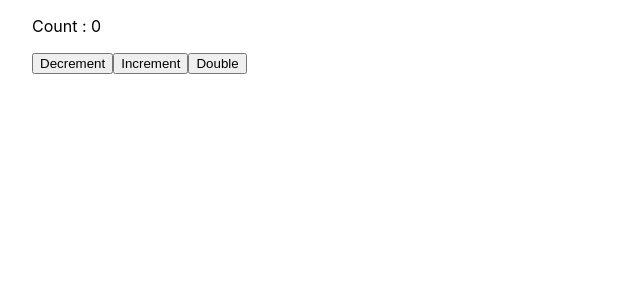
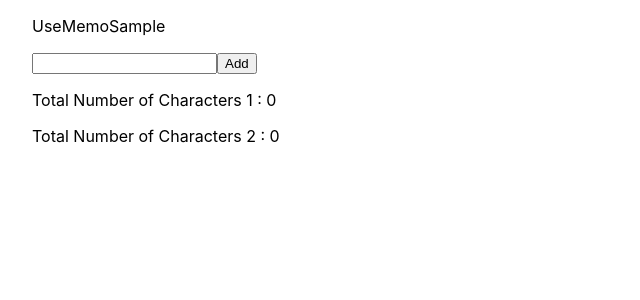
Before and after one commit to shotasz/typescript-app, a Next.js app: page / in a window 1280 px wide. Shown: the top 300 px of the page, without its empty margins (0-640 px from the left). Built offline with nearby package versions, Linux system fonts and the light colour scheme.

Commit message:
フックuseMemo

```diff
--- a/pages/index.tsx
+++ b/pages/index.tsx
@@ -1,59 +1,49 @@
 import type { NextPage } from 'next'
 import Head from 'next/head'
 import Image from 'next/image'
-import {
-  createContext,
-  memo,
-  ReactElement,
-  ReactNode,
-  useCallback,
-  useReducer,
-  useState
-} from 'react'
+import { ChangeEvent, useMemo, useState } from 'react'
 import styles from '../styles/Home.module.css'
 
-type ButtonProps = { onClick: () => void }
-type Action = 'DECREMENT' | 'INCREMENT' | 'DOUBLE' | 'RESET'
+const Home = () => {
+  const [text, setText] = useState('')
+  const [items, setItems] = useState<string[]>([])
 
-const DecrementButton = (props: ButtonProps) => {
-  const { onClick } = props
-  console.log('Decrementが再描画しました')
-
-  return <button onClick={onClick}>Decrement</button>
-}
-const IncrementButton = memo((props: ButtonProps) => {
-  const { onClick } = props
-  console.log('Incrementが再描画しました')
-
-  return <button onClick={onClick}>Increment</button>
-})
-
-const DoubleButton = memo((props: ButtonProps) => {
-  const { onClick } = props
-  console.log('Doubleが再描画しました')
-
-  return <button onClick={onClick}>Double</button>
-})
-
-const Home = () => {
-  const [count, setCount] = useState(0)
-  const decrement = () => {
-    setCount((c) => c - 1)
-  }
-  const increment = () => {
-    setCount((c) => c + 1)
+  const onChangeInput = (e: ChangeEvent<HTMLInputElement>) => {
+    setText(e.target.value)
   }
 
-  const double = useCallback(() => {
-    setCount((c) => c * 2)
-  }, [])
+  const onClickButton = () => {
+    setItems((prevItems) => {
+      return [...prevItems, text]
+    })
+
+    setText('')
+  }
+
+  const numberOfCharacters1 = () => {
+    return items.reduce((sub, item) => sub + item.length, 0)
+  }
+
+  const numberOfCharacters2 = useMemo(() => {
+    return items.reduce((sub, item) => sub + item.length, 0)
+  }, [items])
 
   return (
     <div className={styles.container}>
-      <p>{`Count : ${count}`}</p>
-      <DecrementButton onClick={decrement} />
-      <IncrementButton onClick={increment} />
-      <DoubleButton onClick={double} />
+      <p>UseMemoSample</p>
+      <div>
+        <input type="text" value={text} onChange={onChangeInput} />
+        <button onClick={onClickButton}>Add</button>
+      </div>
+      <div>
+        {items.map((item, index) => (
+          <p key={index}>{item}</p>
+        ))}
+      </div>
+      <div>
+        <p>Total Number of Characters 1 : {numberOfCharacters1()}</p>
+        <p>Total Number of Characters 2 : {numberOfCharacters2}</p>
+      </div>
     </div>
   )
 }
```
